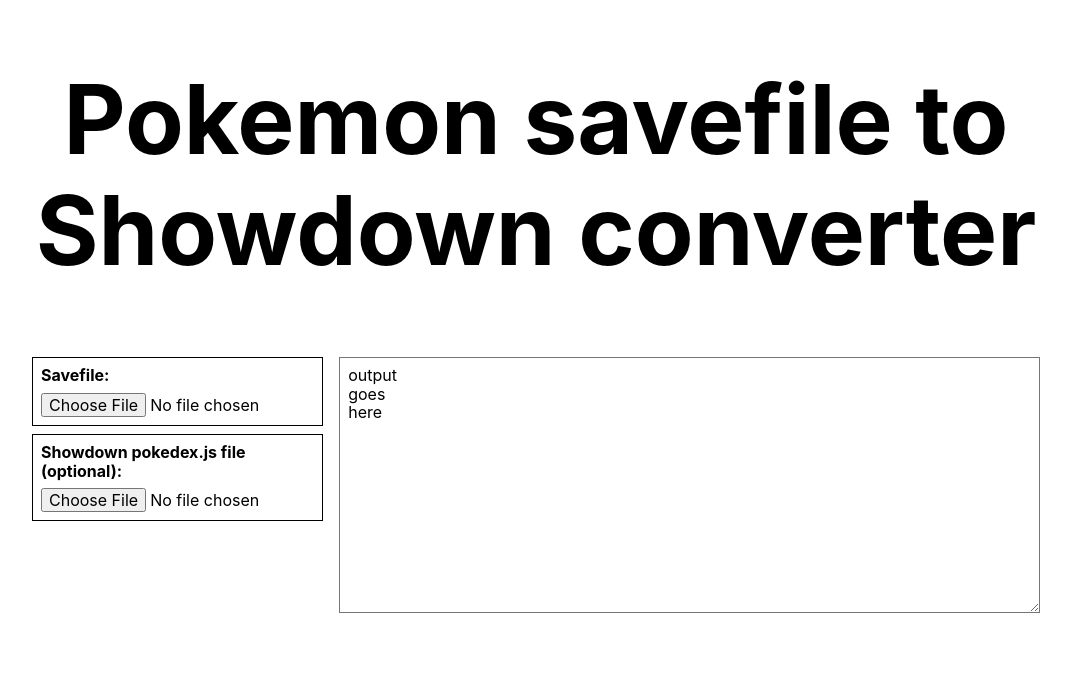
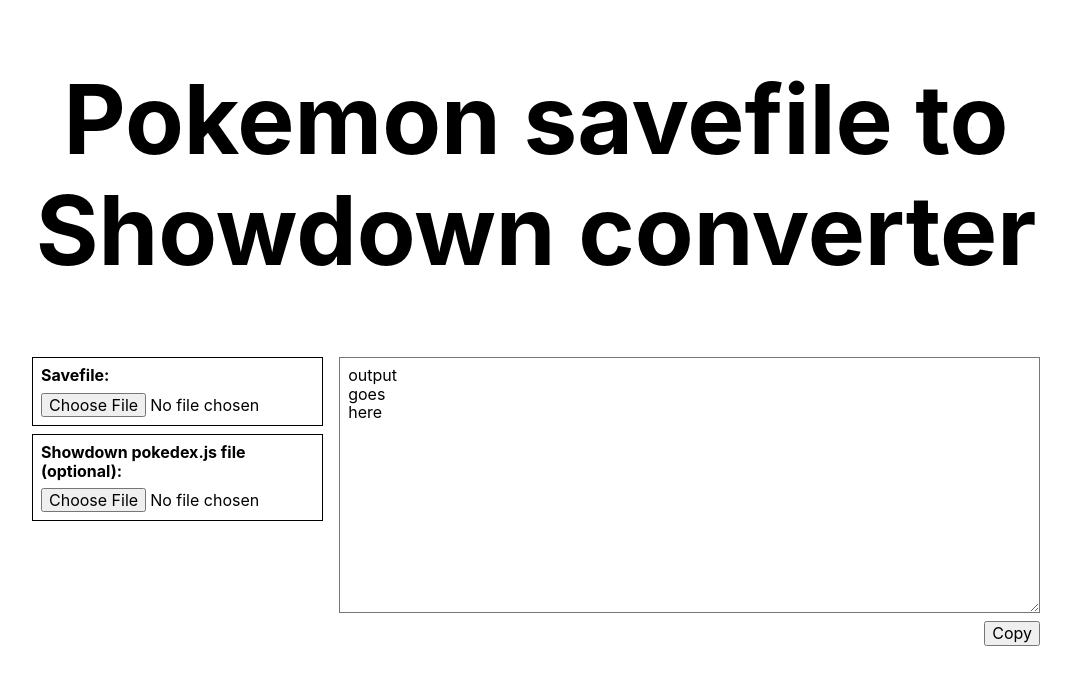
Before and after one commit to raymond-h/pokesav-showdown-converter-web, a React (Vite) app: page / in a window 1280 px wide. Shown: the top 684 px of the page, without its empty margins (104-1175 px from the left). Built offline with nearby package versions, Linux system fonts and the light colour scheme.

Commit message:
Add button to copy output to clipboard

```diff
--- a/package.json
+++ b/package.json
@@ -13,6 +13,7 @@
   "dependencies": {
     "bel": "^5.1.6",
     "blob-to-buffer": "^1.2.6",
+    "clipboard-polyfill": "^2.7.0",
     "dedent": "^0.7.0",
     "nanocomponent": "^6.0.0-1",
     "nanocomponent-adapters": "^3.0.0",
@@ -28,6 +29,7 @@
     "url": "https://github.com/raymond-h/pokesav-showdown-converter-web"
   },
   "devDependencies": {
+    "babel-core": "^6.26.3",
     "babel-preset-env": "^1.7.0",
     "parcel-bundler": "^1.12.3",
     "patch-package": "^5.1.1"
--- a/src/App.js
+++ b/src/App.js
@@ -2,6 +2,7 @@ import React, { Component } from 'react'
 
 import FileInput from './FileInput'
 import TrainerCardSignature from './TrainerCardSignature'
+import ClipboardCopy from './ClipboardCopy'
 import convert from './converter'
 
 export default class App extends Component {
@@ -38,8 +39,9 @@ export default class App extends Component {
         <FileInput title='Showdown pokedex.js file (optional)' onFile={this.handleNewShowdownFile.bind(this)} />
         {signature && <TrainerCardSignature signature={signature} />}
       </div>
-      <div className='fl w-70 pa2'>
-        <textarea className='db w-100 h5 ba pa2 ma0' value={output} readOnly />
+      <div className='fl w-70 pa2 flex flex-column items-end'>
+        <textarea className='db w-100 h5 ba pa2 ma0 mb2' value={output} readOnly />
+        <ClipboardCopy className='mb2' value={output} />
       </div>
     </div>
   }
--- /dev/null
+++ b/src/ClipboardCopy.js
@@ -0,0 +1,32 @@
+import React from 'react'
+import * as clipboard from 'clipboard-polyfill'
+
+class ClipboardCopy extends React.Component {
+  constructor(props) {
+    super(props)
+    this.state = { copiedRecently: false }
+  }
+
+  handleClick() {
+    if(!this.state.copiedRecently) {
+      clipboard.writeText(this.props.value)
+      .then(() => {
+        this.setState({ copiedRecently: true })
+
+        setTimeout(() => {
+          this.setState({ copiedRecently: false })
+        }, 1000)
+      }, err => {
+        console.error(err)
+      })
+    }
+  }
+
+  render() {
+    return <button onClick={this.handleClick.bind(this)}>
+      {this.state.copiedRecently ? 'Copied!' : 'Copy'}
+    </button>
+  }
+}
+
+export default ClipboardCopy
```
Also changed, not shown: 1 other file (tests, documents, lock files or other folders).
